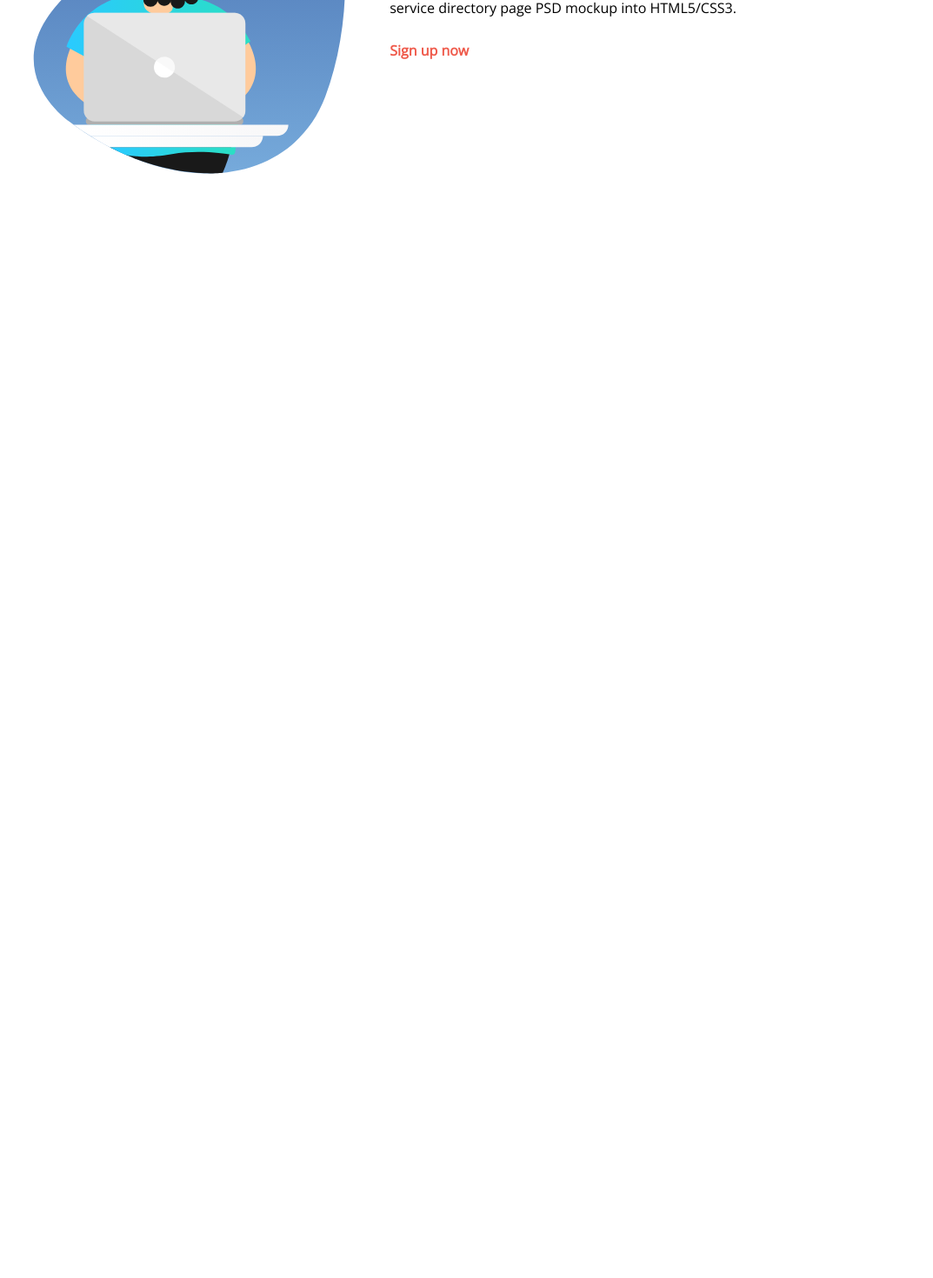
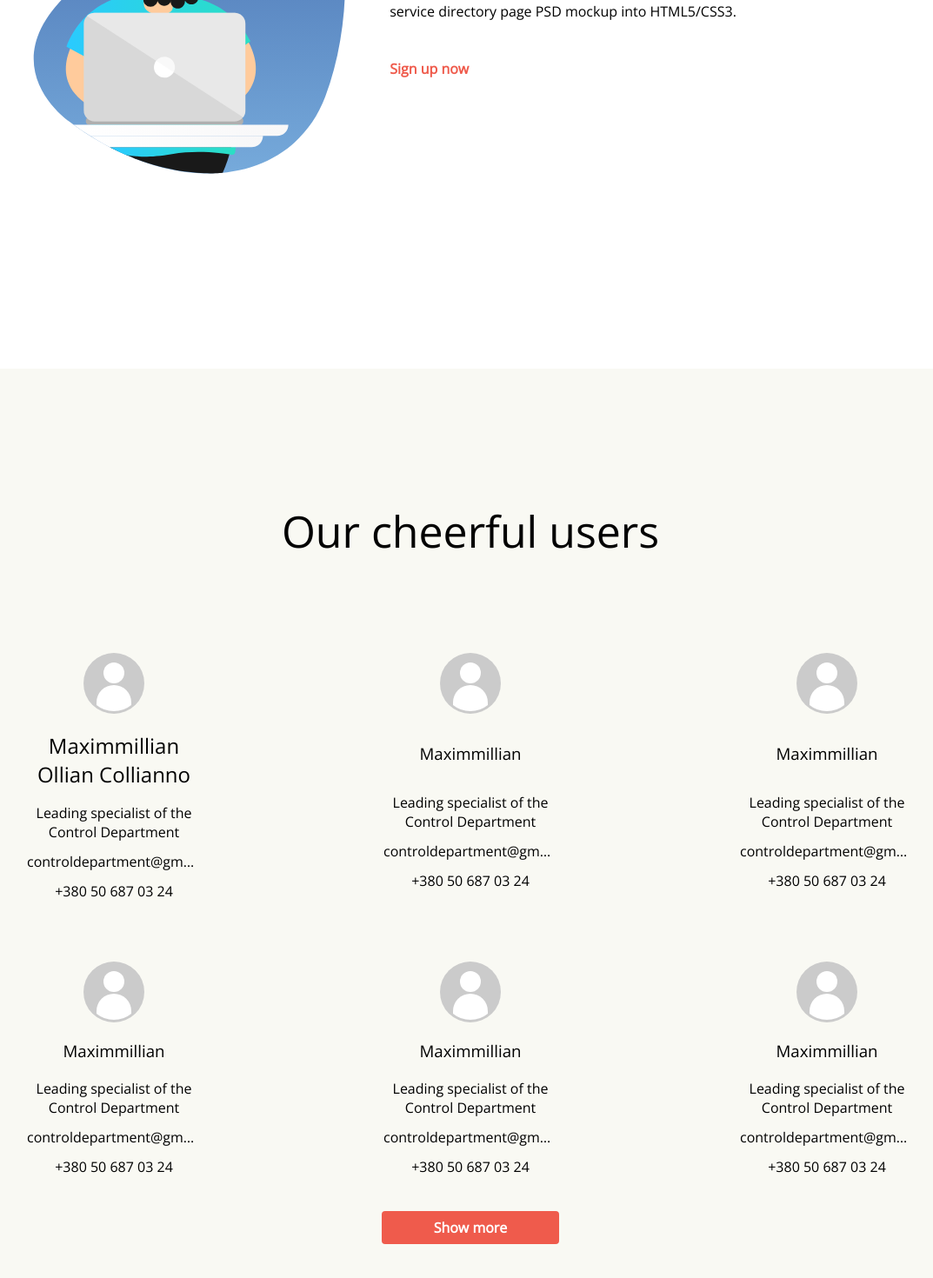
Before and after one commit to Max0nyshchenko/abz-agency-app, a React (Create React App) app: page / in a window 1280 px wide. Shown: the part 1108-2578 px from the top of the page at 87% size, without its empty margins (99-1172 px from the left). Before the commit the page ends 1380 px from the top, so only its background shows below. Built offline with nearby package versions, Linux system fonts and the light colour scheme.

Commit message:
margin bottom function

```diff
--- a/package.json
+++ b/package.json
@@ -8,7 +8,9 @@
     "@testing-library/user-event": "^7.2.1",
     "react": "^16.13.1",
     "react-dom": "^16.13.1",
-    "react-scripts": "3.4.1"
+    "react-scripts": "3.4.1",
+    "react-tippy": "^1.4.0",
+    "styled-components": "^5.1.1"
   },
   "scripts": {
     "start": "react-scripts start",
--- a/scss/main.scss
+++ b/scss/main.scss
@@ -34,6 +34,7 @@ button.primary {
   border-radius: 0.25rem;
   font-weight: bold;
   outline: none;
+  cursor: pointer;
 
   &:hover {
     background-color: darken($primary-color, 20);
@@ -47,12 +48,30 @@ button.flat {
   font-weight: bold;
   color: $primary-color;
   background: none;
+  cursor: pointer;
+
+  &:hover {
+    color: darken($primary-color, 20);
+  }
+}
+
+button.disabled {
+  color: #a6a5a5;
+  background-color: #d7d7d7;
+  padding: 0.5rem 3.7rem;
+  border: none;
+  font-size: 1rem;
+  border-radius: 0.25rem;
+  font-weight: bold;
+  outline: none;
+  cursor: pointer;
 }
 
 h1.heading1 {
-  font-size: 48.7px;
+  font-size: 50px;
   line-height: 54px;
   font-weight: 400;
+  text-align: center;
 }
 
 // navbar
@@ -92,7 +111,7 @@ h1.heading1 {
 .showcase {
   height: 37.5rem;
   margin-top: 3.75rem;
-  margin-bottom: 9.5rem;
+  // margin-bottom: 9.5rem;
   background-position: center;
   background-size: cover;
   background-repeat: no-repeat;
@@ -106,13 +125,14 @@ h1.heading1 {
   .title {
     font-size: 3rem;
     text-transform: uppercase;
-    letter-spacing: 0.07rem;
+    letter-spacing: -0.063rem;
     line-height: 3.313rem;
   }
 
   p {
-    margin-top: 1.8rem;
+    margin-top: 1.6rem;
     margin-bottom: 2.1rem;
+    text-align: justify;
     line-height: 1.5rem;
     padding-right: 0.5rem;
   }
@@ -120,6 +140,7 @@ h1.heading1 {
 
 // Acquainted
 .acquainted-wrapper {
+  padding: 9.5rem 0rem;
   h1 {
     text-align: center;
   }
@@ -135,7 +156,7 @@ h1.heading1 {
     }
 
     .acquainted-info {
-      padding: 4.1rem 1.5rem 0 2.2rem;
+      padding: 4.4rem 1.5rem 0 2.2rem;
 
       h2 {
         font-weight: 400;
@@ -145,7 +166,7 @@ h1.heading1 {
         text-align: justify;
 
         &:last-of-type {
-          margin-bottom: 0.2rem;
+          margin-bottom: 1.2rem;
         }
       }
 
@@ -156,3 +177,50 @@ h1.heading1 {
     }
   }
 }
+
+// Users
+.users-wrapper {
+  padding: 10rem 2.5rem;
+  background-color: $back-color2;
+}
+
+.users {
+  margin-top: 7.1rem;
+  display: grid;
+  grid-template-columns: repeat(3, 200px);
+  gap: 1.875rem;
+  justify-content: space-around;
+
+  .user {
+    text-align: center;
+    width: 200px;
+    display: grid;
+    justify-items: center;
+    justify-content: center;
+    margin-bottom: 2.5rem;
+  }
+
+  .user-info {
+    width: 200px;
+  }
+
+  .user-name {
+    margin-bottom: 1.25rem;
+    font-weight: 400;
+  }
+
+  .user-img {
+    margin-bottom: 1.25rem;
+  }
+
+  .user-email {
+    margin: 0.75rem 0;
+  }
+
+  .user-email {
+    width: 200px;
+    overflow: hidden;
+    white-space: nowrap;
+    text-overflow: ellipsis;
+  }
+}
--- a/src/App.js
+++ b/src/App.js
@@ -2,6 +2,7 @@ import React from "react";
 import Navbar from "./components/Navbar";
 import Showcase from "./components/Showcase";
 import Acquainted from "./components/Acquainted";
+import Users from "./components/Users";
 
 function App() {
   return (
@@ -9,6 +10,7 @@ function App() {
       <Navbar />
       <Showcase />
       <Acquainted />
+      <Users />
     </>
   );
 }
--- /dev/null
+++ b/src/components/Users.js
@@ -0,0 +1,96 @@
+import React from "react";
+import userImg from "../img/photo-cover.svg";
+
+export default function Users() {
+  function marginName() {
+    let h2 = document.querySelectorAll(".user-name");
+    h2.forEach((item) => {
+      let txt = item.innerHTML.split("");
+      if (txt.length > 15) {
+        item.style.marginBottom = 17 + "px";
+      }
+    });
+  }
+
+  document.addEventListener("DOMContentLoaded", marginName);
+
+  return (
+    <section className="users-wrapper">
+      <h1 className="heading1">Our cheerful users</h1>
+      <div className="users">
+        <div className="user">
+          <img className="user-img" src={userImg} alt="user image" />
+          <h2 className="user-name">Maximmillian Ollian Collianno</h2>
+          <div className="user-info">
+            <p className="user-position">
+              Leading specialist of the Control Department
+            </p>
+            <p className="user-email">controldepartment@gmail.com</p>
+            <p className="user-phone">+380 50 687 03 24</p>
+          </div>
+        </div>
+        <div className="user">
+          <img className="user-img" src={userImg} alt="" />
+          <h3 className="user-name">Maximmillian</h3>
+          <div className="user-info">
+            <p className="user-position">
+              Leading specialist of the Control Department
+            </p>
+            <p className="user-email">controldepartment@gmail.com</p>
+            <p className="user-phone">+380 50 687 03 24</p>
+          </div>
+        </div>
+        <div className="user">
+          <img className="user-img" src={userImg} alt="" />
+          <h3 className="user-name">Maximmillian</h3>
+          <div className="user-info">
+            <p className="user-position">
+              Leading specialist of the Control Department
+            </p>
+            <p className="user-email">controldepartment@gmail.com</p>
+            <p className="user-phone">+380 50 687 03 24</p>
+          </div>
+        </div>
+        <div className="user">
+          <img className="user-img" src={userImg} alt="" />
+          <h3 className="user-name">Maximmillian</h3>
+          <div className="user-info">
+            <p className="user-position">
+              Leading specialist of the Control Department
+            </p>
+            <p className="user-email">controldepartment@gmail.com</p>
+            <p className="user-phone">+380 50 687 03 24</p>
+          </div>
+        </div>
+        <div className="user">
+          <img className="user-img" src={userImg} alt="" />
+          <h3 className="user-name">Maximmillian</h3>
+          <div className="user-info">
+            <p className="user-position">
+              Leading specialist of the Control Department
+            </p>
+            <p className="user-email">controldepartment@gmail.com</p>
+            <p className="user-phone">+380 50 687 03 24</p>
+          </div>
+        </div>
+        <div className="user">
+          <img className="user-img" src={userImg} alt="" />
+          <h3 className="user-name">Maximmillian</h3>
+          <div className="user-info">
+            <p className="user-position">
+              Leading specialist of the Control Department
+            </p>
+            <p className="user-email">controldepartment@gmail.com</p>
+            <p className="user-phone">+380 50 687 03 24</p>
+          </div>
+        </div>
+      </div>
+      <button
+        style={{ margin: "0 auto", display: "block" }}
+        className="primary"
+      >
+        Show more
+      </button>
+    </section>
+  );
+}
--- a/src/css/main.css
+++ b/src/css/main.css
@@ -29,6 +29,7 @@ button.primary {
   border-radius: 0.25rem;
   font-weight: bold;
   outline: none;
+  cursor: pointer;
 }
 
 button.primary:hover {
@@ -42,12 +43,30 @@ button.flat {
   font-weight: bold;
   color: #ef5b4c;
   background: none;
+  cursor: pointer;
+}
+
+button.flat:hover {
+  color: #c42211;
+}
+
+button.disabled {
+  color: #a6a5a5;
+  background-color: #d7d7d7;
+  padding: 0.5rem 3.7rem;
+  border: none;
+  font-size: 1rem;
+  border-radius: 0.25rem;
+  font-weight: bold;
+  outline: none;
+  cursor: pointer;
 }
 
 h1.heading1 {
-  font-size: 48.7px;
+  font-size: 50px;
   line-height: 54px;
   font-weight: 400;
+  text-align: center;
 }
 
 .navbar {
@@ -93,7 +112,6 @@ h1.heading1 {
 .showcase {
   height: 37.5rem;
   margin-top: 3.75rem;
-  margin-bottom: 9.5rem;
   background-position: center;
   background-size: cover;
   background-repeat: no-repeat;
@@ -108,15 +126,20 @@ h1.heading1 {
 .showcase-info .title {
   font-size: 3rem;
   text-transform: uppercase;
-  letter-spacing: 0.07rem;
+  letter-spacing: -0.063rem;
   line-height: 3.313rem;
 }
 
 .showcase-info p {
-  margin-top: 1.8rem;
+  margin-top: 1.6rem;
   margin-bottom: 2.1rem;
+  text-align: justify;
   line-height: 1.5rem;
   padding-right: 0.5rem;
+}
+
+.acquainted-wrapper {
+  padding: 9.5rem 0rem;
 }
 
 .acquainted-wrapper h1 {
@@ -137,7 +160,7 @@ h1.heading1 {
 }
 
 .acquainted-wrapper .acquainted-info-wrapper .acquainted-info {
-  padding: 4.1rem 1.5rem 0 2.2rem;
+  padding: 4.4rem 1.5rem 0 2.2rem;
 }
 
 .acquainted-wrapper .acquainted-info-wrapper .acquainted-info h2 {
@@ -150,10 +173,62 @@ h1.heading1 {
 }
 
 .acquainted-wrapper .acquainted-info-wrapper .acquainted-info p:last-of-type {
-  margin-bottom: 0.2rem;
+  margin-bottom: 1.2rem;
 }
 
 .acquainted-wrapper .acquainted-info-wrapper .acquainted-info p,
 .acquainted-wrapper .acquainted-info-wrapper .acquainted-info button {
   margin-top: -0.2rem;
 }
+
+.users-wrapper {
+  padding: 10rem 2.5rem;
+  background-color: #f9f9f3;
+}
+
+.users {
+  margin-top: 7.1rem;
+  display: -ms-grid;
+  display: grid;
+  -ms-grid-columns: (200px)[3];
+      grid-template-columns: repeat(3, 200px);
+  gap: 1.875rem;
+  -ms-flex-pack: distribute;
+      justify-content: space-around;
+}
+
+.users .user {
+  text-align: center;
+  width: 200px;
+  display: -ms-grid;
+  display: grid;
+  justify-items: center;
+  -webkit-box-pack: center;
+      -ms-flex-pack: center;
+          justify-content: center;
+  margin-bottom: 2.5rem;
+}
+
+.users .user-info {
+  width: 200px;
+}
+
+.users .user-name {
+  margin-bottom: 1.25rem;
+  font-weight: 400;
+}
+
+.users .user-img {
+  margin-bottom: 1.25rem;
+}
+
+.users .user-email {
+  margin: 0.75rem 0;
+}
+
+.users .user-email {
+  width: 200px;
+  overflow: hidden;
+  white-space: nowrap;
+  text-overflow: ellipsis;
+}
```
Also changed, not shown: src/css/main.min.css, 2 other files (tests, documents, lock files or other folders).
